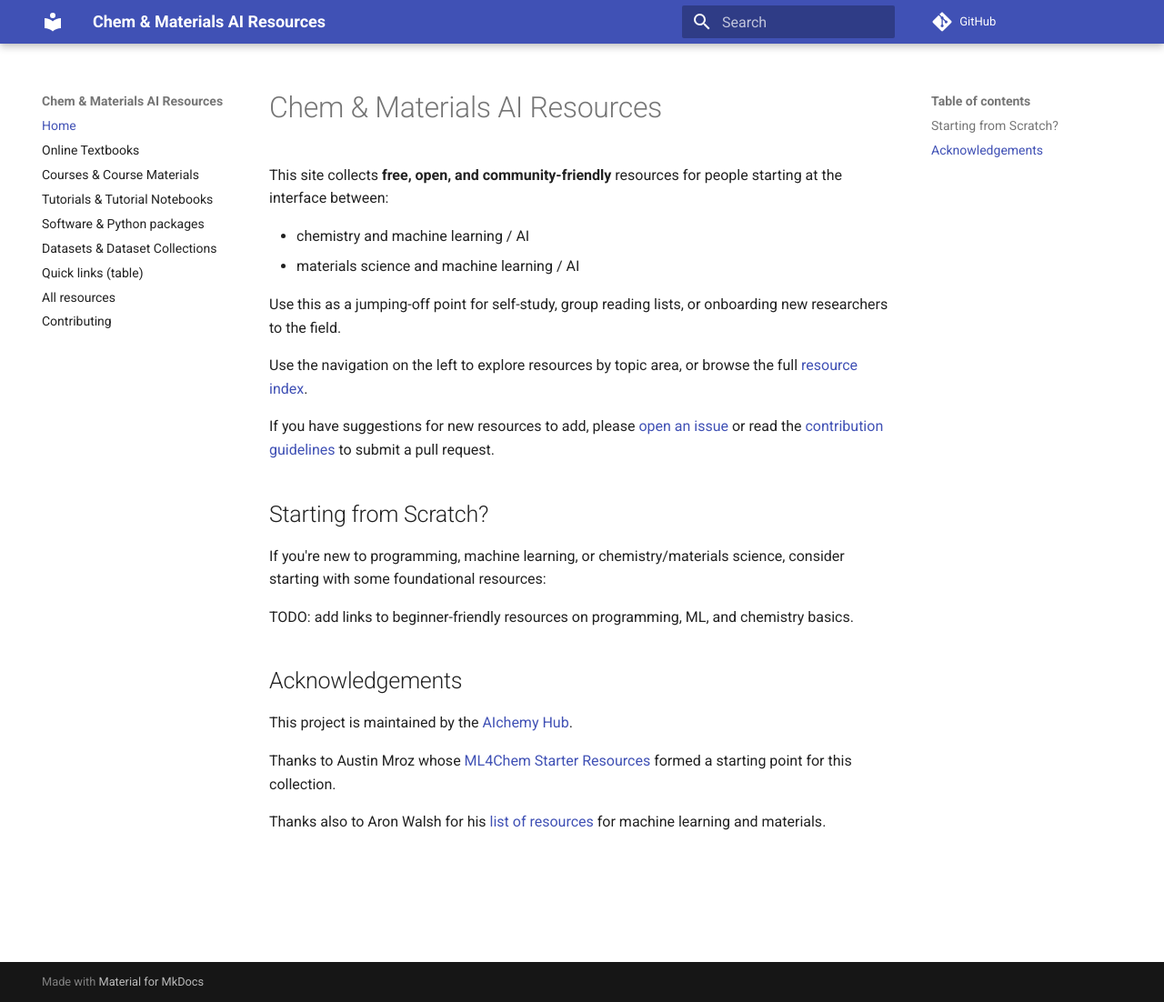
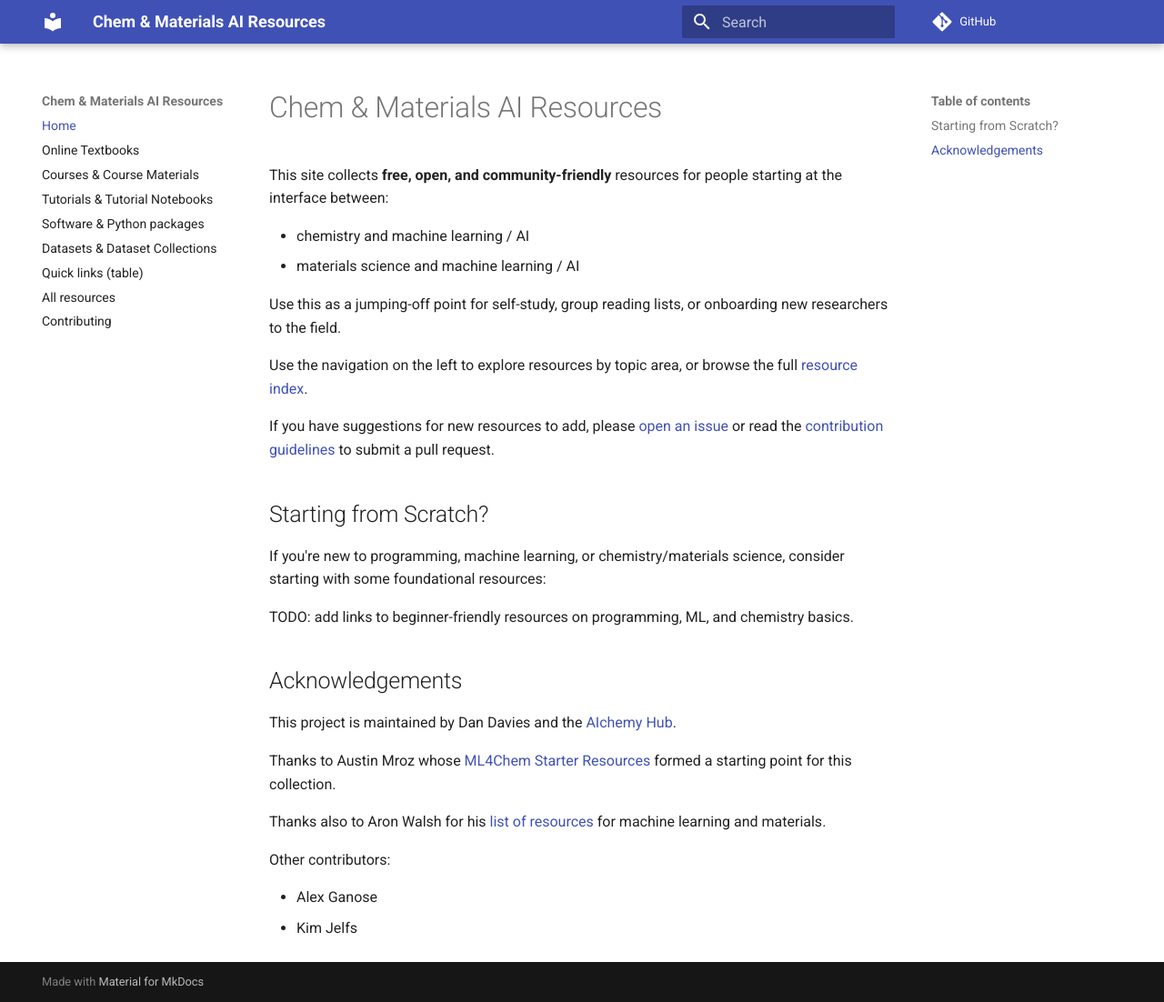
Before and after one commit to aichemy-hub/chem-ai-resources, an MkDocs documentation site: the page built from docs/index.md, in a window 1280 px wide and 1102 px high. Shown: the whole window at 91% size. Built offline with MkDocs 1.6.1 and Material for MkDocs 9.7.7, drawn with Linux system fonts in a browser that asks for light colours; comment, search, counter and statistics services are not loaded.

Commit message:
update acks

```diff
--- a/docs/index.md
+++ b/docs/index.md
@@ -26,10 +26,15 @@ basics.
 
 ## Acknowledgements
 
-This project is maintained by the [AIchemy Hub](https://aichemy.ac.uk/).
+This project is maintained by Dan Davies and the [AIchemy Hub](https://aichemy.ac.uk/).
 
 Thanks to Austin Mroz whose [ML4Chem Starter Resources](https://github.com/austin-mroz/ML4Chem-starter-resources)
 formed a starting point for this collection.
 
 Thanks also to Aron Walsh for his [list of resources](https://aronwalsh.github.io/MLforMaterials/Resources.html)
 for machine learning and materials.
+
+Other contributors:
+
+- Alex Ganose
+- Kim Jelfs
```
